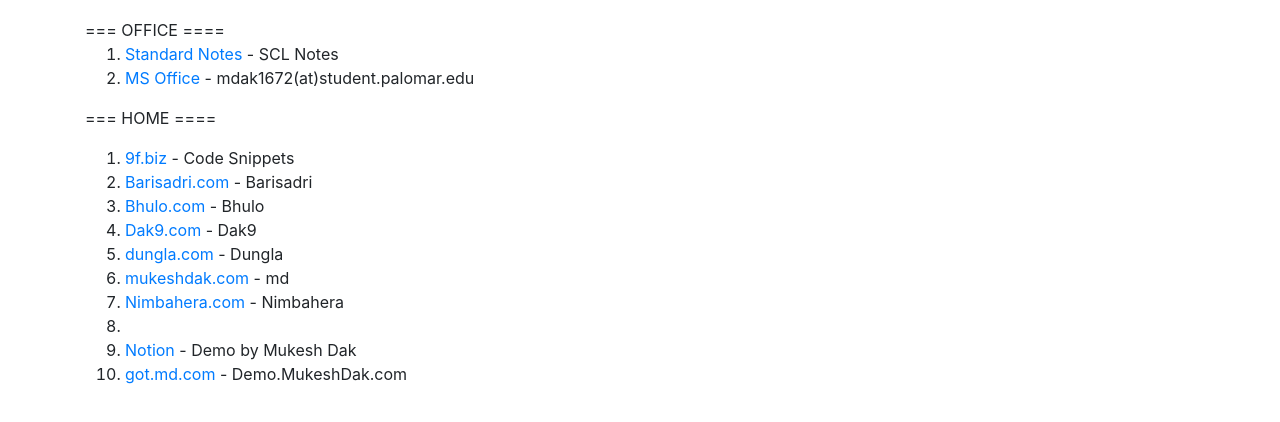
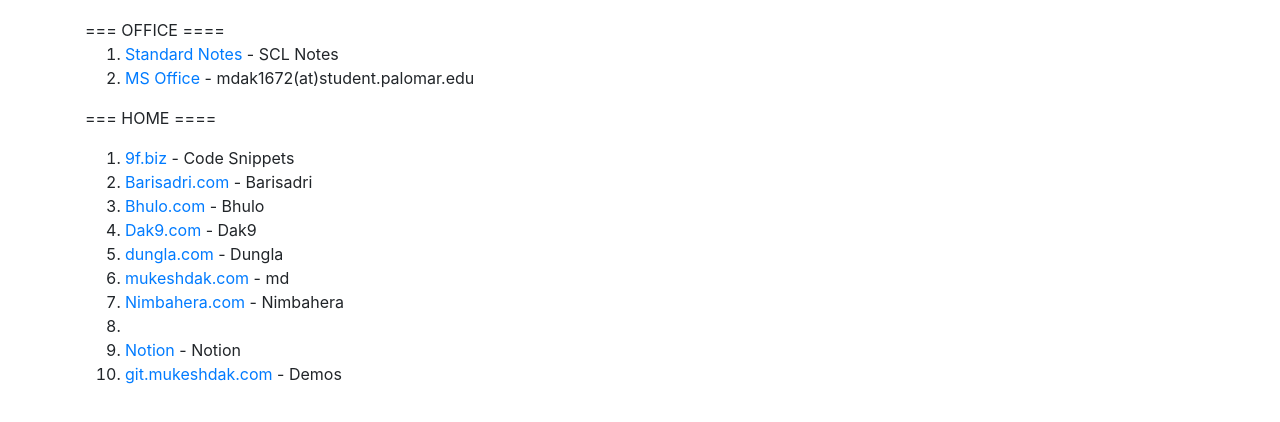
Before and after one commit to mukeshdak/me, a plain HTML site: page index.html in a window 1280 px wide. Shown: the part 62-484 px from the top of the page. Drawn offline with nearby package versions, Linux system fonts and the light colour scheme; a script that the page names is missing.

Commit message:
Update index.html

```diff
--- a/index.html
+++ b/index.html
@@ -62,8 +62,8 @@
 
     <li> &nbsp; </li>
 
-    <li><a href="http://git.mukeshdak.com">Notion</a> - Demo by Mukesh Dak</li>
-    <li><a href="http://git.mukeshdak.com">got.md.com</a> - Demo.MukeshDak.com</li>
+    <li><a href="http://notion.so">Notion</a> - Notion</li>
+    <li><a href="http://git.mukeshdak.com">git.mukeshdak.com</a> - Demos</li>
 </ol>
         </div>
 
```
